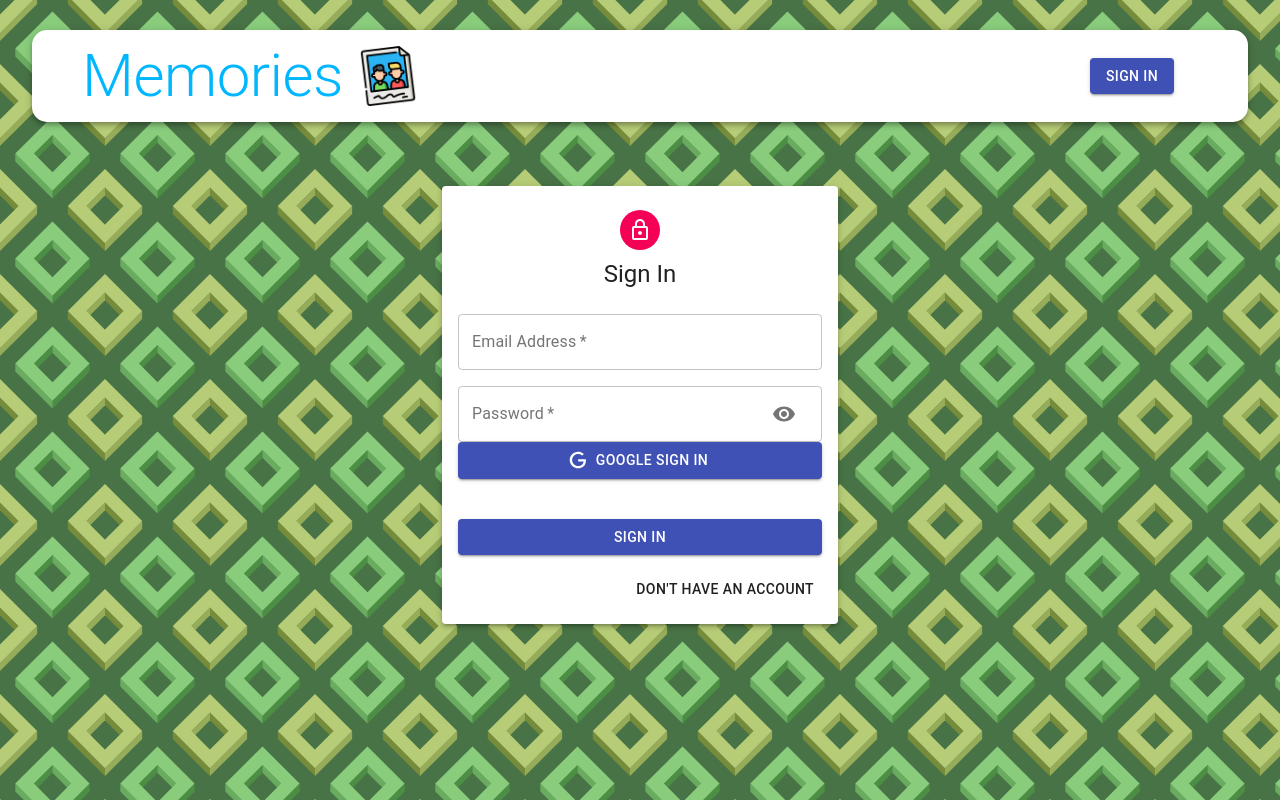
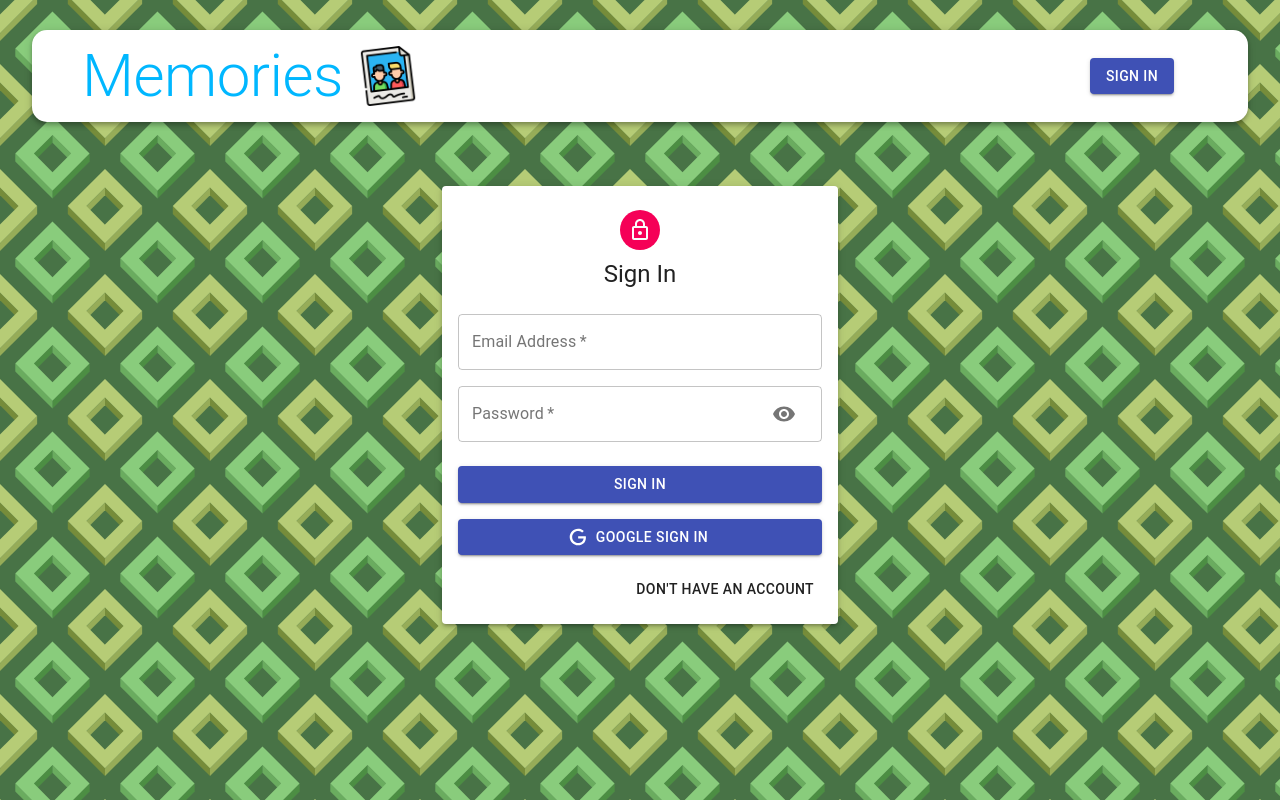
Before and after one commit to MrUnAnonymous/memories, a React (Create React App) app in the folder client/: page /auth in a window 1280 px wide. Built offline with nearby package versions, Linux system fonts and the light colour scheme.

Commit message:
added google Oauth

```diff
--- a/client/src/components/Auth/Auth.js
+++ b/client/src/components/Auth/Auth.js
@@ -87,8 +87,17 @@ const Auth = () => {
               />
             )}
           </Grid>
+          <Button
+            type="submit"
+            fullWidth
+            variant="contained"
+            color="primary"
+            className={classes.submit}
+          >
+            {isSignup ? "Sign Up" : "Sign In"}
+          </Button>
           <GoogleLogin
-            clientId="Id"
+            clientId="id"
             render={(renderProps) => (
               <Button
                 className={classes.googleButton}
@@ -106,15 +115,6 @@ const Auth = () => {
             onFailure={googleFaliure}
             cookiePolicy="single_host_origin"
           />
-          <Button
-            type="submit"
-            fullWidth
-            variant="contained"
-            color="primary"
-            className={classes.submit}
-          >
-            {isSignup ? "Sign Up" : "Sign In"}
-          </Button>
           <Grid container justifyContent="flex-end">
             <Grid item>
               <Button onClick={switchMode}>
```
Also changed, not shown: 2 other files (tests, documents, lock files or other folders).
